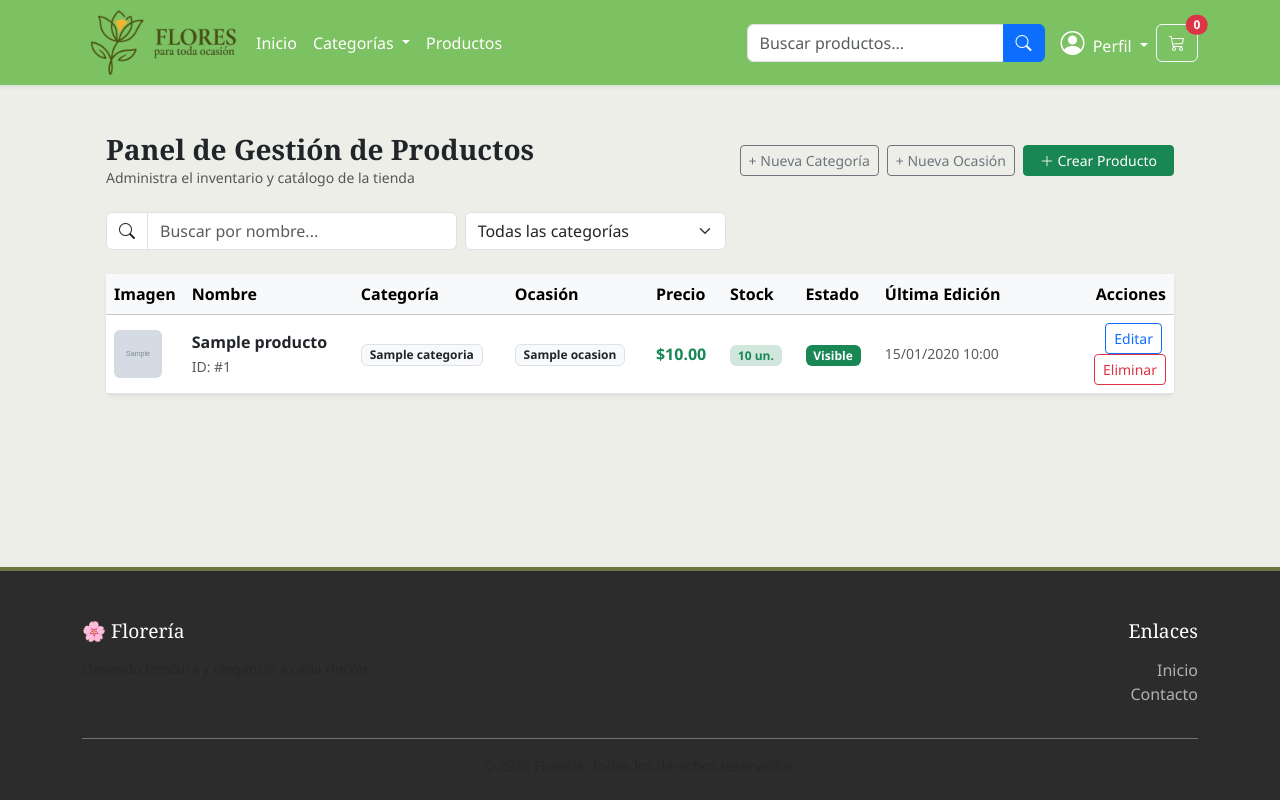
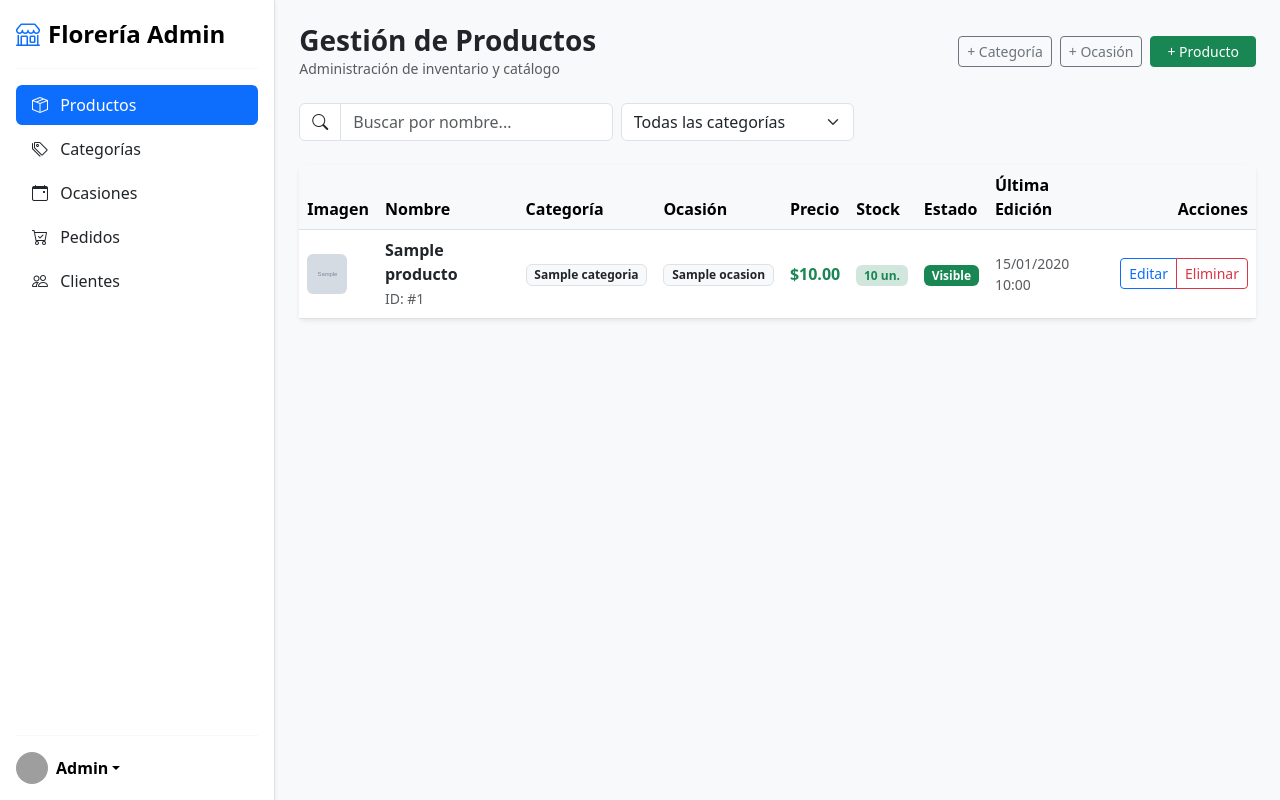
Before and after one commit to PhilipV4/proyecto-floreria, a Django app: page /gestion/ in a window 1280 px wide. Run offline with Django 5.2, Linux system fonts and the light colour scheme; tables that the repository leaves empty hold one stand-in row (values such as "Sample post"); grey boxes marked "Sample" are stand-in pictures; grey boxes are pictures that could not be loaded.

Commit message:
Progreso Dashboard Admin

```diff
--- /dev/null
+++ b/tienda/static/CSS/admin.css
@@ -0,0 +1,89 @@
+:root {
+    --admin-bg-body: #f8f9fa;             /* Fondo general de la página derecha */
+    --admin-bg-sidebar: #ffffff;          /* Fondo del panel lateral (sidebar) */
+    --admin-border-color: #dee2e6;        /* Color de los bordes y líneas divisorias */
+
+    --admin-text-main: #212529;           /* Color de texto principal */
+    --admin-text-muted: #6c757d;          /* Color de texto secundario */
+
+    --admin-sidebar-link: #212529;        /* Color de texto para los enlaces del menú */
+    --admin-sidebar-hover-bg: #f1f3f5;    /* Color de fondo al pasar el mouse por el menú */
+    --admin-sidebar-active-bg: #0d6efd;   /* Color de fondo del enlace activo (ej. Productos) */
+    --admin-sidebar-active-text: #ffffff; /* Color de texto del enlace activo */
+
+    --admin-card-bg: #ffffff;             /* Fondo de las tarjetas y contenedores de tablas */
+    --admin-input-bg: #ffffff;            /* Fondo de las barras de búsqueda y selectores */
+}
+
+/* ==========================================================
+   APLICACIÓN GLOBAL EN LA ESTRUCTURA DEL ADMIN
+   ========================================================== */
+
+/* Fondo general de la pantalla */
+body {
+    background-color: var(--admin-bg-body) !important;
+    color: var(--admin-text-main) !important;
+}
+
+/* --- SIDEBAR --- */
+#sidebarOffcanvas {
+    background-color: var(--admin-bg-sidebar) !important;
+    border-color: var(--admin-border-color) !important;
+}
+
+#sidebarOffcanvas .nav-link.link-body-emphasis {
+    color: var(--admin-sidebar-link) !important;
+}
+
+#sidebarOffcanvas .nav-link.link-body-emphasis:hover {
+    background-color: var(--admin-sidebar-hover-bg) !important;
+}
+
+#sidebarOffcanvas .nav-link.active {
+    background-color: var(--admin-sidebar-active-bg) !important;
+    color: var(--admin-sidebar-active-text) !important;
+}
+
+#sidebarOffcanvas hr {
+    border-color: var(--admin-border-color) !important;
+}
+
+/* --- TARJETAS (CARDS) --- */
+.card {
+    background-color: var(--admin-card-bg) !important;
+    color: var(--admin-text-main) !important;
+    border-color: var(--admin-border-color) !important;
+}
+
+/* --- TABLAS Y CABECERAS --- */
+.table {
+    color: var(--admin-text-main) !important;
+    background-color: var(--admin-card-bg) !important;
+}
+
+.table-light {
+    background-color: var(--admin-sidebar-hover-bg) !important;
+    color: var(--admin-text-main) !important;
+}
+
+.table td, .table th {
+    border-color: var(--admin-border-color) !important;
+}
+
+/* --- CAMPOS DE FORMULARIO (INPUTS Y SELECTS) --- */
+.form-control, .form-select {
+    background-color: var(--admin-input-bg) !important;
+    color: var(--admin-text-main) !important;
+    border-color: var(--admin-border-color) !important;
+}
+
+.form-control:focus, .form-select:focus {
+    border-color: var(--admin-sidebar-active-bg);
+    box-shadow: 0 0 0 0.25rem rgba(13, 110, 253, 0.25);
+}
+
+.input-group-text {
+    background-color: var(--admin-input-bg) !important;
+    color: var(--admin-text-main) !important;
+    border-color: var(--admin-border-color) !important;
+}
--- /dev/null
+++ b/tienda/templates/admin/base_admin.html
@@ -0,0 +1,139 @@
+<!DOCTYPE html>
+<html lang="es">
+
+<head>
+    <meta charset="UTF-8">
+    <meta name="viewport" content="width=device-width, initial-scale=1.0">
+    <title>{% block title %}Panel de Administración{% endblock %}</title>
+    {% load static %}
+
+
+    <link href="https://cdn.jsdelivr.net/npm/bootstrap@5.3.3/dist/css/bootstrap.min.css" rel="stylesheet">
+    <link rel="stylesheet" href="https://cdn.jsdelivr.net/npm/bootstrap-icons@1.11.3/font/bootstrap-icons.min.css">
+
+    <link rel="stylesheet" href="{% static 'CSS/admin.css' %}">
+
+    <script src="https://cdn.jsdelivr.net/npm/htmx.org@2.0.11/dist/htmx.min.js"
+        integrity="sha384-2OatzQy1H+Zd/IIrjr1TcuDGqLXeHhbooAyJY1KdQMKnr4LZ22k31GBLdYKHmVjg"
+        crossorigin="anonymous"></script>
+
+    <style>
+        /* Para fijar el sidebar*/
+        @media (min-width: 768px) {
+            #sidebarOffcanvas {
+                position: sticky;
+                top: 0;
+                height: 100vh;
+                overflow-y: auto;
+            }
+            .main-content-wrapper {
+                height: 100vh;
+                overflow-y: auto;
+            }
+        }
+    </style>
+
+</head>
+
+<body class="bg-light" style="min-height: 100vh; display: flex; flex-direction: column;">
+
+    <nav class="navbar navbar-light bg-white border-bottom px-3 d-md-none">
+        <button class="btn btn-outline-secondary btn-sm" type="button" data-bs-toggle="offcanvas"
+            data-bs-target="#sidebarOffcanvas" aria-controls="sidebarOffcanvas">
+            <i class="bi bi-list fs-5"></i> Menú
+        </button>
+        <span class="fw-bold text-dark">Florería Admin</span>
+        <!-- Espacio invisible para equilibrar el header en móviles -->
+        <div style="width: 45px;"></div>
+    </nav>
+
+    <!-- Contenedor principal en formato Flex (Sidebar + Contenido) -->
+    <div class="d-flex" style="min-height: 100vh;">
+
+        <!-- SIDEBAR RESPONSIVE (Offcanvas en móvil, Fijo en desktop 'md+') -->
+        <div class="offcanvas-md offcanvas-start bg-white border-end shadow-sm" tabindex="-1" id="sidebarOffcanvas"
+            style="width: 280px;">
+
+            <!-- Cabecera del Offcanvas (Solo visible en celulares cuando se despliega) -->
+            <div class="offcanvas-header d-md-none border-bottom">
+                <h5 class="offcanvas-title fw-bold">Menú de Gestión</h5>
+                <button type="button" class="btn-close" data-bs-dismiss="offcanvas" data-bs-target="#sidebarOffcanvas"
+                    aria-label="Close"></button>
+            </div>
+
+            <!-- Cuerpo del Sidebar -->
+            <div class="offcanvas-body d-flex flex-column p-3 h-100">
+                <a href="{% url 'admin_lista_productos' %}"
+                    class="d-none d-md-flex align-items-center mb-3 mb-md-0 me-md-auto link-body-emphasis text-decoration-none">
+                    <i class="bi bi-shop fs-4 text-primary me-2"></i>
+                    <span class="fs-4 fw-bold">Florería Admin</span>
+                </a>
+                <hr class="d-none d-md-block" />
+
+                <!-- Menú de navegación -->
+                <ul class="nav nav-pills flex-column mb-auto">
+                    <li class="nav-item mb-1">
+                        <a href="{% url 'admin_lista_productos' %}"
+                            class="nav-link {% if request.resolver_match.url_name == 'admin_lista_productos' %}active{% else %}link-body-emphasis{% endif %}">
+                            <i class="bi bi-box-seam me-2"></i> Productos
+                        </a>
+                    </li>
+                    <li class="nav-item mb-1">
+                        <a href="#" class="nav-link link-body-emphasis">
+                            <i class="bi bi-tags me-2"></i> Categorías
+                        </a>
+                    </li>
+                    <li class="nav-item mb-1">
+                        <a href="#" class="nav-link link-body-emphasis">
+                            <i class="bi bi-calendar-event me-2"></i> Ocasiones
+                        </a>
+                    </li>
+                    <li class="nav-item mb-1">
+                        <a href="#" class="nav-link link-body-emphasis">
+                            <i class="bi bi-cart-check me-2"></i> Pedidos
+                        </a>
+                    </li>
+                    <li class="nav-item mb-1">
+                        <a href="#" class="nav-link link-body-emphasis">
+                            <i class="bi bi-people me-2"></i> Clientes
+                        </a>
+                    </li>
+                </ul>
+
+                <hr />
+
+                <!-- Perfil de usuario en la parte inferior del sidebar -->
+                <div class="dropdown">
+                    <a href="#"
+                        class="d-flex align-items-center link-body-emphasis text-decoration-none dropdown-toggle"
+                        data-bs-toggle="dropdown" aria-expanded="false">
+                        <img src="https://github.com/mdo.png" alt="" width="32" height="32"
+                            class="rounded-circle me-2" />
+                        <strong>Admin</strong>
+                    </a>
+                    <ul class="dropdown-menu text-small shadow">
+                        <li><a class="dropdown-item" href="#">Configuración</a></li>
+                        <li><a class="dropdown-item" href="#">Perfil</a></li>
+                        <li>
+                            <hr class="dropdown-divider" />
+                        </li>
+                        <li><a class="dropdown-item text-danger" href="#">Cerrar Sesión</a></li>
+                    </ul>
+                </div>
+            </div>
+        </div>
+
+        <!-- Contenido-->
+        <div class="flex-grow-1 overflow-auto">
+            <main>
+                {% block content %}
+                {% endblock %}
+            </main>
+        </div>
+
+    </div>
+    <script src="https://cdn.jsdelivr.net/npm/bootstrap@5.3.3/dist/js/bootstrap.bundle.min.js"></script>
+
+</body>
+
+</html>
--- a/tienda/templates/admin/editar.html
+++ b/tienda/templates/admin/editar.html
@@ -1,4 +1,4 @@
-{% extends 'base.html' %}
+{% extends 'admin/base_admin.html' %}
 
 {% block content %}
 <div class="container my-4" style="max-width: 700px;">
--- a/tienda/templates/admin/lista_productos.html
+++ b/tienda/templates/admin/lista_productos.html
@@ -1,22 +1,22 @@
-{% extends 'base.html' %}
+{% extends 'admin/base_admin.html' %}
 
 {% block content %}
 <div class="container-fluid py-4 px-4">
     <!-- Encabezado del Panel Admin -->
     <div class="d-flex justify-content-between align-items-center mb-4">
         <div>
-            <h2 class="h3 fw-bold text-dark mb-0">Panel de Gestión de Productos</h2>
-            <p class="text-muted small mb-0">Administra el inventario y catálogo de la tienda</p>
+            <h2 class="h3 fw-bold text-dark mb-0">Gestión de Productos</h2>
+            <p class="text-muted small mb-0">Administración de inventario y catálogo</p>
         </div>
         <div class="d-flex gap-2">
             <a href="{% url 'crear_categoria' %}" class="btn btn-outline-secondary btn-sm">
-                + Nueva Categoría
+                + Categoría
             </a>
             <a href="{% url 'crear_ocasion' %}" class="btn btn-outline-secondary btn-sm">
-                + Nueva Ocasión
+                + Ocasión
             </a>
             <a href="{% url 'crear_producto' %}" class="btn btn-success btn-sm px-3">
-                <i class="bi bi-plus-lg"></i> Crear Producto
+                <i class=""></i> + Producto
             </a>
         </div>
     </div>
@@ -28,32 +28,17 @@
         <div class="col-md-4">
             <div class="input-group">
                 <span class="input-group-text bg-white"><i class="bi bi-search"></i></span>
-                <input
-                    type="text"
-                    id="search-input"
-                    name="q"
-                    value="{{ query }}"
-                    class="form-control"
-                    placeholder="Buscar por nombre..."
-                    autocomplete="off"
-                    hx-get="{% url 'admin_lista_productos' %}"
-                    hx-target="#productos-tbody"
-                    hx-include="[name='categoria']"
-                    hx-trigger="keyup changed delay:400ms, search"
-                >
+                <input type="text" id="search-input" name="q" value="{{ query }}" class="form-control"
+                    placeholder="Buscar por nombre..." autocomplete="off" hx-get="{% url 'admin_lista_productos' %}"
+                    hx-target="#productos-tbody" hx-include="[name='categoria']"
+                    hx-trigger="keyup changed delay:400ms, search">
             </div>
         </div>
 
         <!-- Filtro de Categoría con HTMX -->
         <div class="col-md-3">
-            <select
-                name="categoria"
-                class="form-select"
-                hx-get="{% url 'admin_lista_productos' %}"
-                hx-target="#productos-tbody"
-                hx-include="#search-input"
-                hx-trigger="change"
-            >
+            <select name="categoria" class="form-select" hx-get="{% url 'admin_lista_productos' %}"
+                hx-target="#productos-tbody" hx-include="#search-input" hx-trigger="change">
                 <option value="">Todas las categorías</option>
                 {% for cat in categorias %}
                 <option value="{{ cat.id }}" {% if categoria_actual == cat.id|stringformat:"s" %}selected{% endif %}>
@@ -71,25 +56,25 @@
         {% endif %}
     </form>
 
+
     <!-- Tabla de Productos -->
-    <div class="card border-0 shadow-sm">
-        <div class="card-body p-0">
+        <div class="card-body p-0 shadow-sm rounded" style="background-color: var(--admin-card-bg);">
             <div class="table-responsive">
                 <table class="table table-hover align-middle mb-0">
                     <thead class="table-light">
                         <tr>
                             <th style="width: 70px;">Imagen</th>
                             <th>Nombre</th>
-                            <th>Categoría</th>
-                            <th>Ocasión</th>
+                            <th class="d-none d-md-table-cell">Categoría</th>
+                            <th class="d-none d-lg-table-cell">Ocasión</th>
                             <th>Precio</th>
                             <th>Stock</th>
-                            <th>Estado</th>
-                            <th>Última Edición</th>
-                            <th class="text-end" style="width: 150px;">Acciones</th>
+                            <th class="d-none d-md-table-cell">Estado</th>
+                            <th class="d-none d-xl-table-cell">Última Edición</th>
+                            <th class="text-end" style="width: 140px;">Acciones</th>
                         </tr>
                     </thead>
-                    <tbody id="productos-tbody">
+                    <tbody id="productos-tbody" >
                         {% include 'admin/partials/productos_tbody.html' %}
                     </tbody>
                 </table>
--- a/tienda/templates/admin/partials/productos_tbody.html
+++ b/tienda/templates/admin/partials/productos_tbody.html
@@ -1,33 +1,46 @@
 {% for producto in productos %}
 <tr>
+    <!-- Imagen-->
     <td>
         {% if producto.imagen %}
-            <img src="{{ producto.imagen.url }}" alt="{{ producto.nombre }}" class="rounded" style="width: 48px; height: 48px; object-fit: cover;">
+        <img src="{{ producto.imagen.url }}" alt="{{ producto.nombre }}" class="rounded"
+            style="width: 40px; height: 40px; object-fit: cover;">
         {% else %}
-            <div class="bg-light rounded text-muted d-flex align-items-center justify-content-center" style="width: 48px; height: 48px; font-size: 0.75rem;">
+        <div class="bg-light rounded text-muted d-flex align-items-center justify-content-center"
+            style="width: 40px; height: 40px; font-size: 0.65rem;">
             Sin foto
         </div>
         {% endif %}
     </td>
+
+    <!-- Nombre e ID  -->
     <td>
-        <strong class="text-dark d-block">{{ producto.nombre }}</strong>
+        <strong class="text-dark d-block text-break">{{ producto.nombre }}</strong>
         <small class="text-muted">ID: #{{ producto.id }}</small>
     </td>
-    <td>
+
+    <!-- Categoría (Se oculta en móviles, se muestra desde tablets 'md') -->
+    <td class="d-none d-md-table-cell">
         {% if producto.categoria %}
         <span class="badge bg-light text-dark border">{{ producto.categoria.nombre }}</span>
         {% else %}
         <span class="text-muted small">-</span>
         {% endif %}
     </td>
-    <td>
+
+    <!-- Ocasión (Se oculta en móviles/tablets, se muestra desde pantallas grandes 'lg') -->
+    <td class="d-none d-lg-table-cell">
         {% if producto.ocasion %}
         <span class="badge bg-light text-dark border">{{ producto.ocasion.nombre }}</span>
         {% else %}
         <span class="text-muted small">-</span>
         {% endif %}
     </td>
+
+    <!-- Precio (Siempre visible) -->
     <td class="fw-bold text-success">${{ producto.precio }}</td>
+
+    <!-- Stock (Siempre visible) -->
     <td>
         {% if producto.stock > 5 %}
         <span class="badge bg-success-subtle text-success">{{ producto.stock }} un.</span>
@@ -37,19 +50,31 @@
         <span class="badge bg-danger-subtle text-danger">Sin Stock</span>
         {% endif %}
     </td>
-    <td>
+
+    <!-- Estado (Se muestra desde tablets 'md') -->
+    <td class="d-none d-md-table-cell">
         {% if producto.disponible %}
         <span class="badge bg-success">Visible</span>
         {% else %}
         <span class="badge bg-secondary">Oculto</span>
         {% endif %}
     </td>
-    <td class="small text-muted">
+
+    <!-- Última Edición (Se muestra solo en pantallas extra grandes 'xl') -->
+    <td class="small text-muted d-none d-xl-table-cell">
         {{ producto.actualizado_el|date:"d/m/Y H:i" }}
     </td>
+
+    <!-- Acciones (Siempre visible, botones compactos) -->
     <td class="text-end">
-        <a href="{% url 'editar_producto' producto.id %}" class="btn btn-sm btn-outline-primary me-1" title="Editar">Editar</a>
-        <a href="{% url 'eliminar_producto' producto.id %}" class="btn btn-sm btn-outline-danger" title="Eliminar">Eliminar</a>
+        <div class="btn-group btn-group-sm" role="group">
+            <a href="{% url 'editar_producto' producto.id %}" class="btn btn-outline-primary" title="Editar">
+                Editar
+            </a>
+            <a href="{% url 'eliminar_producto' producto.id %}" class="btn btn-outline-danger" title="Eliminar">
+                Eliminar
+            </a>
+        </div>
     </td>
 </tr>
 {% empty %}
--- a/tienda/views.py
+++ b/tienda/views.py
@@ -54,7 +54,7 @@ def admin_lista_productos(request):
     if query:
         productos = productos.filter(
             Q(nombre__icontains=query) | Q(descripcion__icontains=query))\
-        .order_by("-creado_el")[0:10]  # Limite de 10 resultados
+        .order_by("-creado_el")  # Limite de 10 resultados
 
     # Aplicamos filtro de categoría si existe
     if categoria_id:
```
Lines whose indentation alone changed are shown as unchanged.
